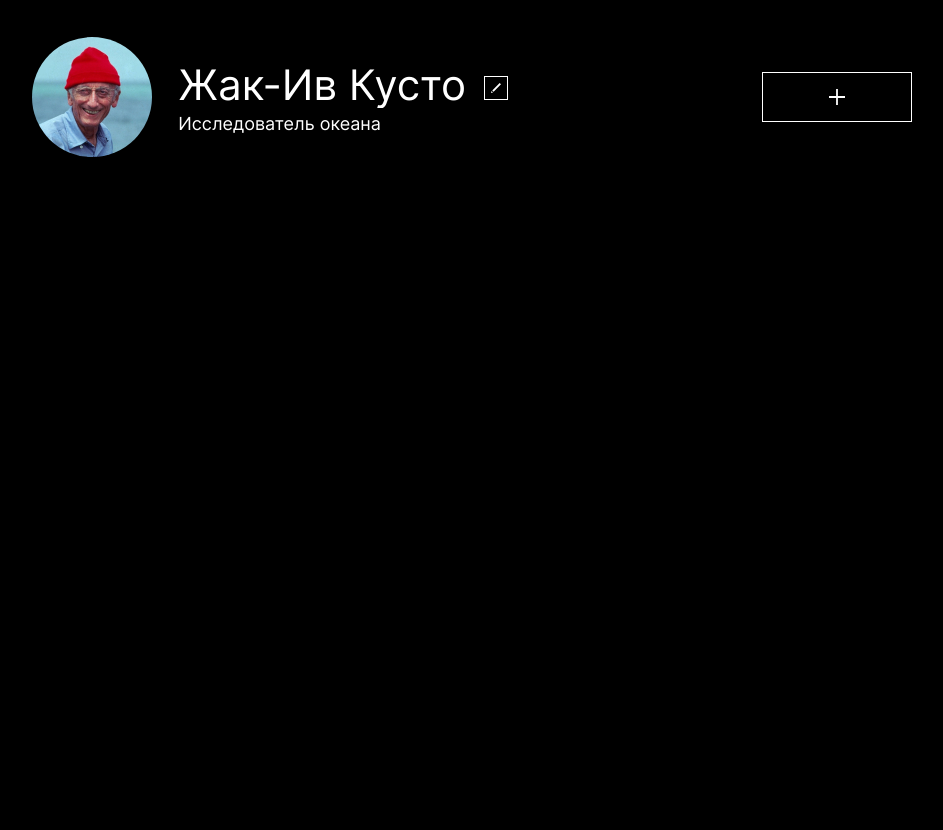
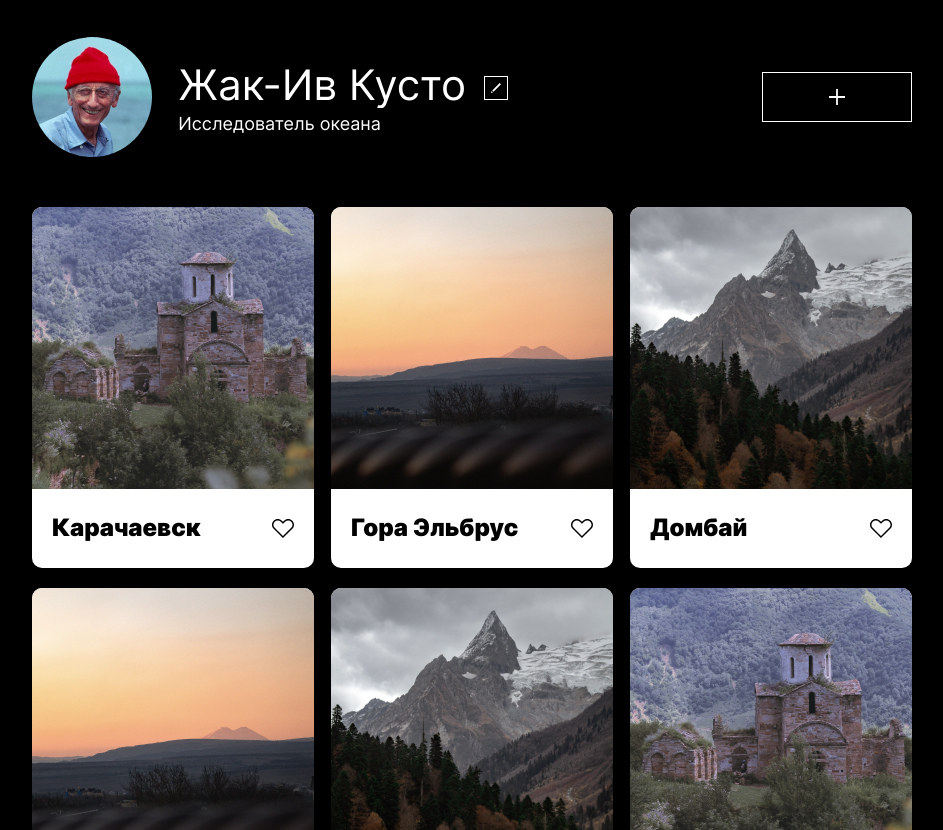
Before and after one commit to egorwur/mesto, a plain HTML site: page index.html in a window 1280 px wide. Shown: the part 122-952 px from the top of the page, without its empty margins (168-1111 px from the left). Before the commit the page ends 800 px from the top, so only its background shows below. Drawn offline with Linux system fonts and the light colour scheme.

Commit message:
feat: grid gallery, fixes

```diff
--- /dev/null
+++ b/blocks/cards/__image/cards__image.css
@@ -0,0 +1,5 @@
+.cards__image {
+  aspect-ratio: 1/1;
+  display: block;
+  object-fit: contain;
+}
--- /dev/null
+++ b/blocks/cards/__info/cards__info.css
@@ -0,0 +1,7 @@
+.cards__info {
+  display: grid;
+  grid-template-columns: 1fr min-content;
+  align-items: center;
+  padding: 0 20px;
+  margin: 25px 0;
+}
--- /dev/null
+++ b/blocks/cards/__item/cards__item.css
@@ -0,0 +1,8 @@
+.cards__item {
+  display: flex;
+  flex-direction: column;
+  align-self: center;
+  background-color: #fff;
+  border-radius: 10px;
+  overflow: hidden;
+}
--- /dev/null
+++ b/blocks/cards/__like-btn/cards__like-btn.css
@@ -0,0 +1,15 @@
+.cards__like-btn {
+  border: 0;
+  padding: 0;
+  background-image: url(../../../images/like-btn.svg);
+  background-color: rgba(1, 1, 1, 0);
+  background-position: center;
+  background-size: cover;
+  width: 22px;
+  height: 19px;
+  transition: opacity 0.22s ease-out;
+  cursor: pointer;
+}
+.cards__like-btn:hover {
+  opacity: 0.5;
+}
--- /dev/null
+++ b/blocks/cards/__title/cards__title.css
@@ -0,0 +1,9 @@
+.cards__title {
+  margin: 0;
+  font-size: 24px;
+  line-height: 1.2;
+  font-weight: 900;
+  text-overflow: ellipsis;
+  white-space: nowrap;
+  overflow: hidden;
+}
--- /dev/null
+++ b/blocks/cards/cards.css
@@ -0,0 +1,16 @@
+.cards {
+  display: grid;
+  grid-template-columns: repeat(auto-fill, 282px);
+  gap: 20px 17px;
+  justify-content: center;
+  margin: 0;
+  list-style: none;
+  padding: 0;
+
+}
+
+@media screen and (min-width: 500px) and (max-width: 991px) {
+  .cards {
+    padding: 0 5px;
+  }
+}
--- /dev/null
+++ b/blocks/page/__gallery/page__gallery.css
@@ -0,0 +1,4 @@
+.page__gallery {
+  margin: 50px auto 66px;
+
+}
--- a/blocks/popup/__close-btn/popup__close-btn.css
+++ b/blocks/popup/__close-btn/popup__close-btn.css
@@ -7,7 +7,7 @@
   background-position: center;
   background-repeat: no-repeat;
   border: 0;
-  background-color: black;
+  background-color: rgba(1, 1, 1, 0);
   padding: 0;
   width: 32px;
   height: 32px;
--- a/blocks/profile/__info/profile__info.css
+++ b/blocks/profile/__info/profile__info.css
@@ -5,7 +5,7 @@
     "name button"
     "description description";
   grid-template-columns: min-content;
-  grid-template-rows: auto auto;
+  grid-template-rows: min-content min-content;
   gap: 7px 18px;
   align-items: baseline;
 
--- a/index.html
+++ b/index.html
@@ -14,20 +14,56 @@
       <section class="profile">
         <img src="./images/image.jpg" alt="" class="profile__avatar">
         <div class="profile__info">
-          <h2 class="profile__name">Жак-Ив Кусто</h2>
+          <h1 class="profile__name">Жак-Ив Кусто</h1>
           <button class="profile__edit-btn"></button>
-          <h3 class="profile__description">Исследователь океана</h3>
+          <h2 class="profile__description">Исследователь океана</h2>
         </div>
         <button class="profile__add-btn"></button>
       </section>
-      <section class="gallery">
-        <ul class="elements">
-          <li class="element"></li>
-          <li class="element"></li>
-          <li class="element"></li>
-          <li class="element"></li>
-          <li class="element"></li>
-          <li class="element"></li>
+      <section class="page__gallery">
+        <ul class="cards">
+          <li class="cards__item">
+            <img src="./images/Karachaevsk.jpg" alt="" class="cards__image">
+            <div class="cards__info">
+              <h3 class="cards__title">Карачаевск</h3>
+              <button class="cards__like-btn"></button>
+            </div>
+          </li>
+          <li class="cards__item">
+            <img src="./images/Elbrus.png" alt="" class="cards__image">
+            <div class="cards__info">
+              <h3 class="cards__title">Гора Эльбрус</h3>
+              <button class="cards__like-btn"></button>
+            </div>
+          </li>
+          <li class="cards__item">
+            <img src="./images/Dombay.png" alt="" class="cards__image">
+            <div class="cards__info">
+              <h3 class="cards__title">Домбай</h3>
+              <button class="cards__like-btn"></button>
+            </div>
+          </li>
+          <li class="cards__item">
+            <img src="./images/Elbrus.png" alt="" class="cards__image">
+            <div class="cards__info">
+              <h3 class="cards__title">Гора Эльбрус</h3>
+              <button class="cards__like-btn"></button>
+            </div>
+          </li>
+          <li class="cards__item">
+            <img src="./images/Dombay.png" alt="" class="cards__image">
+            <div class="cards__info">
+              <h3 class="cards__title">Домбай</h3>
+              <button class="cards__like-btn"></button>
+            </div>
+          </li>
+          <li class="cards__item">
+            <img src="./images/Karachaevsk.jpg" alt="" class="cards__image">
+            <div class="cards__info">
+              <h3 class="cards__title">Карачаево-Черкесия</h3>
+              <button class="cards__like-btn"></button>
+            </div>
+          </li>
         </ul>
       </section>
     </main>
--- a/pages/index.css
+++ b/pages/index.css
@@ -5,6 +5,7 @@
 @import url(../blocks/page/page.css);
 @import url(../blocks/page/__header/page__header.css);
 @import url(../blocks/page/__content/page__content.css);
+@import url(../blocks/page/__gallery/page__gallery.css);
 
 @import url(../blocks/header/header.css);
 @import url(../blocks/header/__logo/header__logo.css);
@@ -26,3 +27,10 @@
 @import url(../blocks/input/input.css);
 @import url(../blocks/input/__text/input__text.css);
 @import url(../blocks/input/__save-btn/input__save-btn.css);
+
+@import url(../blocks/cards/cards.css);
+@import url(../blocks/cards/__item/cards__item.css);
+@import url(../blocks/cards/__image/cards__image.css);
+@import url(../blocks/cards/__info/cards__info.css);
+@import url(../blocks/cards/__title/cards__title.css);
+@import url(../blocks/cards/__like-btn/cards__like-btn.css);
```
Also changed, not shown: images/Dombay.png (added), images/Elbrus.png (added), images/Karachaevsk.jpg (added), images/like-btn.svg (added).
